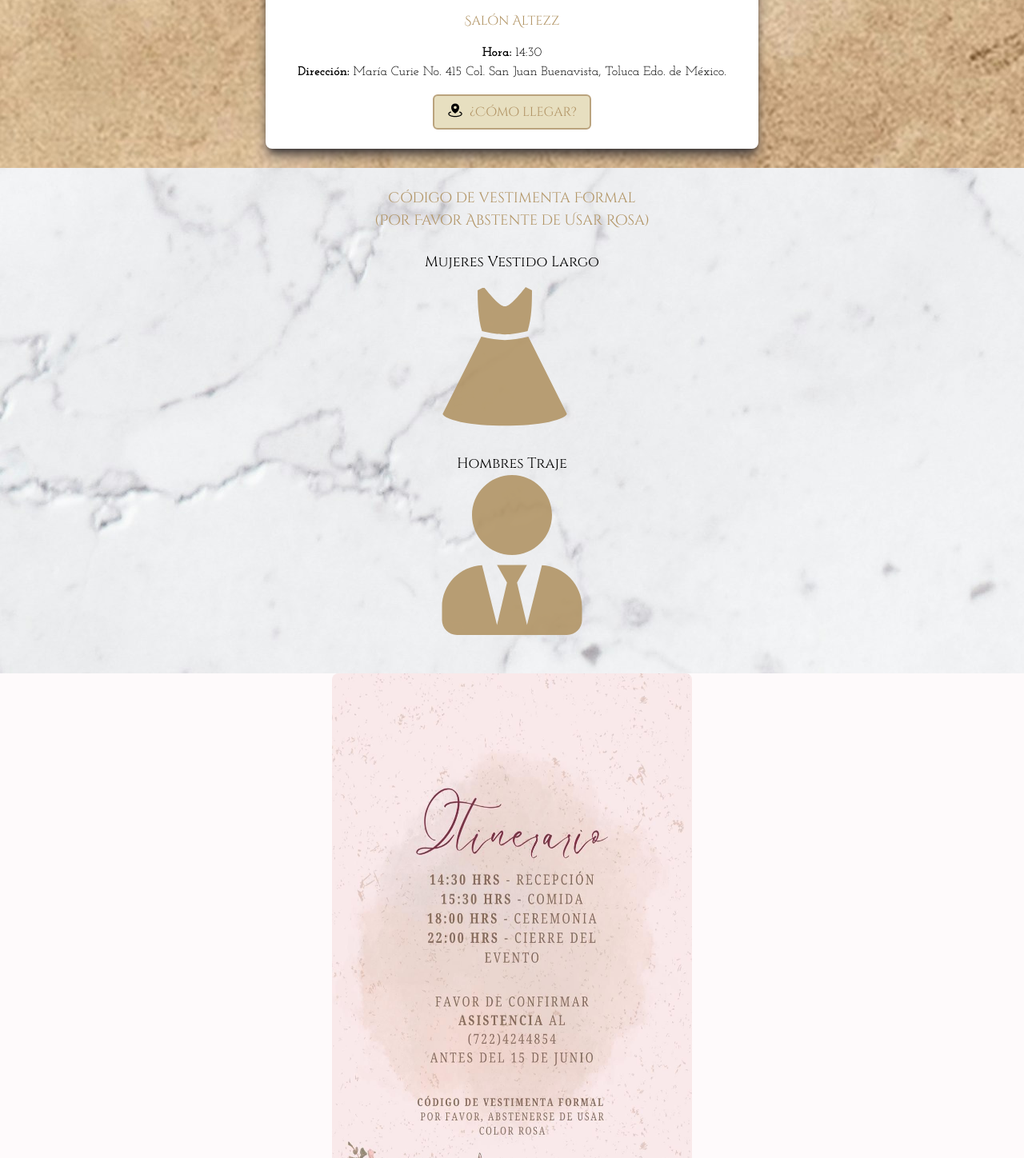
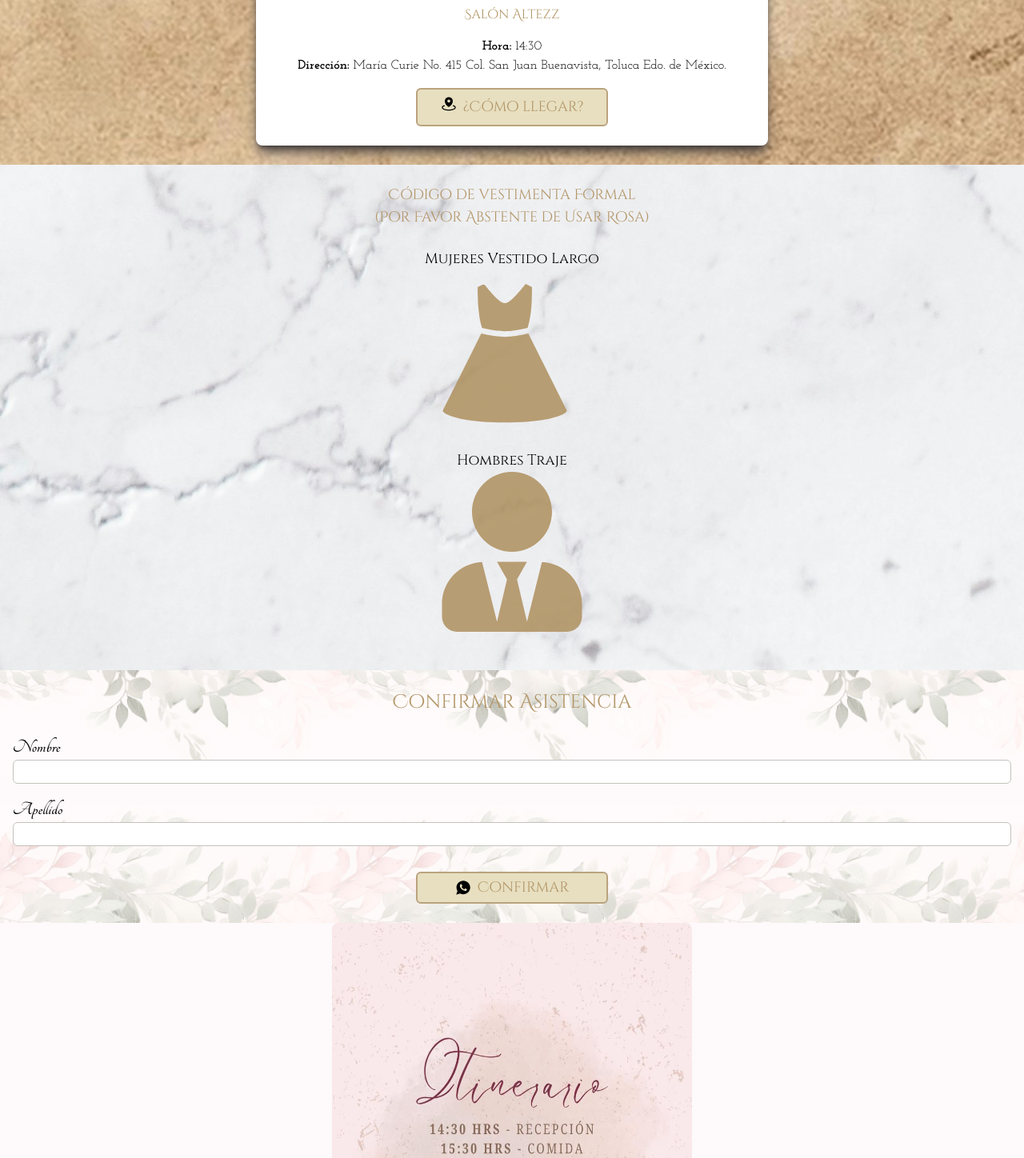
Before and after one commit to elicl73/xv-invitacion-app, a Next.js app: page / in a window 1280 px wide. Shown: the part 1262-2710 px from the top of the page at 80% size. Built offline with nearby package versions, Linux system fonts and the light colour scheme.

Commit message:
confirmacion

```diff
--- a/app/page.tsx
+++ b/app/page.tsx
@@ -4,6 +4,7 @@ import Link from 'next/link'
 import Recepcion from './ui/components/recepcion'
 import DondeCuando from './ui/components/donde-cuando'
 import Vestimenta from './ui/components/vestimenta'
+import Confirmacion from './ui/components/confirmacion'
 
 export default function Home() {
   return (
@@ -11,6 +12,7 @@ export default function Home() {
       <Recepcion />
       <DondeCuando />
       <Vestimenta />
+      <Confirmacion />
       <div className="flex flex-col items-center justify-center w-screen bg-[#FEFAFB]">
         <div className="flex flex-col gap-4 justify-center items-center overflow-hidden">
           <Image
@@ -20,20 +22,6 @@ export default function Home() {
             height="500"
             alt=""
           />
-          <div className="border-2 border-[#BAA37D] bg-[#e7dfc0] rounded-md px-9 py-2 hover:bg-white">
-            <Link
-              href="https://wa.me/5217222640836/?text=Confirmo+mi+asistencia"
-              className="flex gap-2"
-            >
-              <Image
-                src="/imgs/whatsapp_icon.svg"
-                width="24"
-                height="24"
-                alt=""
-              />
-              <span>Confirmar</span>
-            </Link>
-          </div>
         </div>
       </div>
     </main>
--- /dev/null
+++ b/app/ui/components/confirmacion.tsx
@@ -0,0 +1,52 @@
+import React from 'react'
+import {
+  cinzel,
+  cinzelDecorative,
+  josefinSlab,
+  montserrat,
+  tangerine,
+} from '../fonts'
+import Link from 'next/link'
+import { IoLogoWhatsapp } from 'react-icons/io'
+
+export default function Confirmacion() {
+  return (
+    <div className="flex flex-col items-center justify-center bg-superior bg-[#FEFAFB] bg-top bg-repeat-x bg-[length:450px_auto]">
+      <div className="w-screen bg-inferior bg-bottom bg-repeat-x bg-[length:450px_auto] overflow-hidden">
+        <div
+          className={`${cinzelDecorative.className} text-[#B29566] text-2xl flex flex-col items-center justify-center py-6`}
+        >
+          <h2 className="pb-6">Confirmar Asistencia</h2>
+          <form>
+            <div
+              className={`${tangerine.className} text-black flex flex-col justify-start items-start px-4 w-screen`}
+            >
+              <label>Nombre</label>
+              <input
+                className={`${montserrat.className} text-sm w-full rounded-md mb-4 border border-[#C5C1BC] p-1`}
+              />
+              <label>Apellido</label>
+              <input
+                className={`${montserrat.className} text-sm w-full rounded-md mb-4 border border-[#C5C1BC] p-1`}
+              />
+            </div>
+            <div className="flex items-center justify-center">
+              <div
+                className={`flex items-center justify-center text-lg w-60 h-10 border-2 border-[#BAA37D] bg-[#e7dfc0] rounded-md mt-4 hover:bg-white`}
+              >
+                <Link
+                  href="https://wa.me/5217222640836/?text=Confirmo+mi+asistencia"
+                  className="
+                flex items-center justify-center gap-2"
+                >
+                  <IoLogoWhatsapp size={20} color="black" />
+                  <span>Confirmar</span>
+                </Link>
+              </div>
+            </div>
+          </form>
+        </div>
+      </div>
+    </div>
+  )
+}
--- /dev/null
+++ b/app/ui/components/confirmacionOrg.tsx
@@ -0,0 +1,38 @@
+import Link from 'next/link'
+import { IoLogoWhatsapp } from 'react-icons/io'
+
+import { cinzelDecorative, josefinSlab, tangerine } from '../fonts'
+
+export default function Confirmacion() {
+  return (
+    <div className="flex flex-col items-center justify-center bg-superior bg-[#FEFAFB] bg-top bg-repeat-x bg-[length:450px_auto]">
+      <div className="w-screen bg-inferior bg-bottom bg-repeat-x bg-[length:450px_auto] overflow-hidden">
+        <div
+          className={`${cinzelDecorative.className} text-[#B29566] text-2xl flex flex-col items-center justify-center py-6`}
+        >
+          <h2 className="pb-6">Confirmar Asistencia</h2>
+          <div className="">
+            <form
+              className={`${tangerine.className} text-black flex flex-col gap-3 w-screen px-6`}
+            >
+              <label>Nombre</label>
+              <input className="bg-gray-200 rounded-md" />
+              <label>Apellido</label>
+              <input className="bg-gray-200 rounded-md" />
+              <div
+                className={`${josefinSlab.className} flex items-center justify-center w-screen`}
+              >
+                <div className="flex items-center justify-center w-60 gap-2 text-md border-2 border-[#BAA37D] bg-[#e7dfc0] rounded-md py-2 hover:bg-white">
+                  <Link href="https://wa.me/5217222640836/?text=Confirmo+mi+asistencia">
+                    <IoLogoWhatsapp size={20} color="black" />
+                    <span className="text-[#B29566]">Confirmar</span>
+                  </Link>
+                </div>
+              </div>
+            </form>
+          </div>
+        </div>
+      </div>
+    </div>
+  )
+}
--- a/app/ui/components/donde-cuando.tsx
+++ b/app/ui/components/donde-cuando.tsx
@@ -8,9 +8,9 @@ export default function DondeCuando() {
   return (
     <div className="flex flex-col items-center justify-center w-screen">
       <div
-        className={`${cinzelDecorative.className} text-[#B29566] flex flex-col justify-center items-center w-screen p-6 bg-texturabeige bg-opacity-10 overflow-hidden`}
+        className={`${cinzelDecorative.className} text-[#B29566] flex flex-col justify-center items-center w-screen py-6 bg-texturabeige bg-opacity-10 overflow-hidden`}
       >
-        <h2 className="text-4xl pb-6">¿Dónde y cuando?</h2>
+        <h2 className="text-2xl font-bold pb-6">¿Dónde y cuando?</h2>
         <div className="flex flex-col items-center justify-center w-[95%] py-6 shadow-lg shadow-[#3d3838] bg-white rounded-lg text-[#B29566] sm:w-[50%]">
           <h4 className="text-2xl pb-4">Recepción y Ceremonia</h4>
           <Image src="/imgs/salon.jpg" width="300" height="300" alt="" />
@@ -24,7 +24,7 @@ export default function DondeCuando() {
             <strong>Dirección: </strong>
             María Curie No. 415 Col. San Juan Buenavista, Toluca Edo. de México.
           </p>
-          <div className="border-2 border-[#BAA37D] bg-[#e7dfc0] rounded-md px-4 py-2 hover:bg-white">
+          <div className="flex items-center justify-center w-60 text-lg border-2 border-[#BAA37D] bg-[#e7dfc0] rounded-md px-4 py-2 hover:bg-white">
             <Link
               href="https://maps.app.goo.gl/SyEwiJmTZnDiTbKB6?g_st=iw"
               className="flex gap-2"
--- a/app/ui/fonts.ts
+++ b/app/ui/fonts.ts
@@ -3,6 +3,7 @@ import {
   Josefin_Slab,
   Cinzel_Decorative,
   Cinzel,
+  Montserrat,
 } from 'next/font/google'
 
 export const josefinSlab = Josefin_Slab({
@@ -18,3 +19,5 @@ export const cinzelDecorative = Cinzel_Decorative({
 })
 
 export const cinzel = Cinzel({ subsets: ['latin'], weight: ['400'] })
+
+export const montserrat = Montserrat({ subsets: ['latin'], weight: ['400'] })
```
